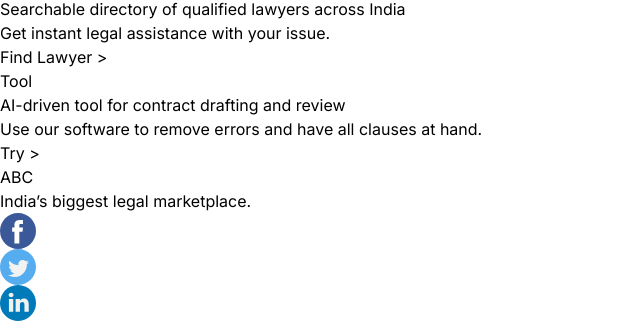
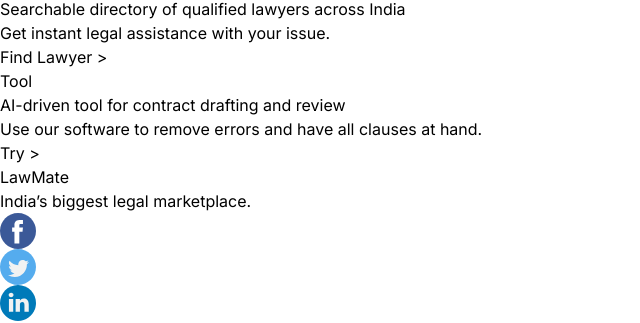
Before and after one commit to Chirag-creator17/Lawtech, a Next.js app in the folder client/: page / in a window 1280 px wide. Shown: the part 2993-3316 px from the top of the page, without its empty margins (0-640 px from the left). Built offline with nearby package versions, Linux system fonts and the light colour scheme.

Commit message:
FooterDesign

```diff
--- a/client/ui/footer/footer.jsx
+++ b/client/ui/footer/footer.jsx
@@ -3,7 +3,7 @@
   return (
     <div className="grid grid-cols-7 mb-10 mt-12 mx-8 gap-2">
       <div className="col-span-2">
-        <div className="text-2xl font-bold mb-5"> ABC </div>
+        <div className="text-2xl font-bold mb-5"> LawMate </div>
               <div className="text-[#565656]"> India’s biggest legal marketplace.</div>
               <div className="flex flex-row mt-12">
                 <img src="./facebook.svg" alt="facebook" className="mr-5" />
```
